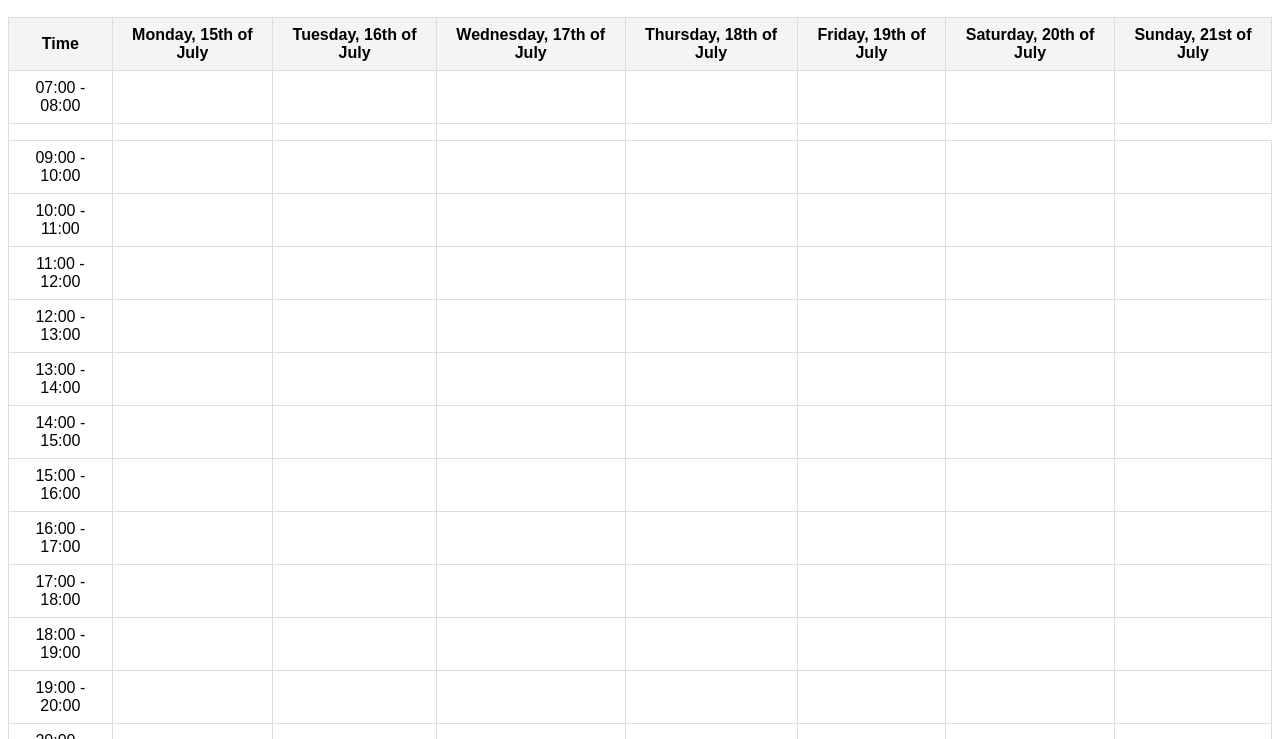
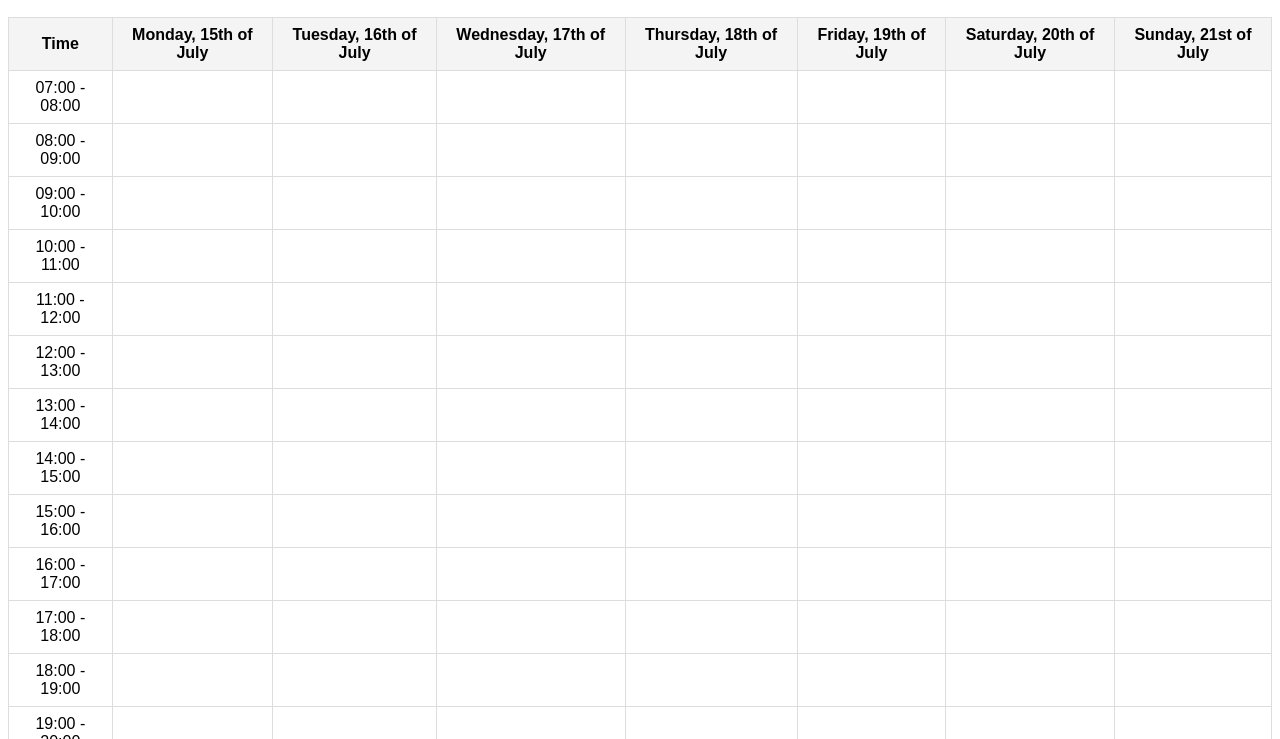
Before and after one commit to rngcarrypotter/schedule, a plain HTML site: page index.html in a window 1280 px wide. Shown: the part 61-800 px from the top of the page. Drawn offline with Linux system fonts and the light colour scheme.

Commit message:
Update index.html

```diff
--- a/index.html
+++ b/index.html
@@ -36,6 +36,7 @@
                 <td data-day="Sunday" data-time="07:00-08:00"></td>
             </tr>
             <tr>
+                <td>08:00 - 09:00</td>
                 <td data-day="Monday" data-time="08:00-09:00"></td>
                 <td data-day="Tuesday" data-time="08:00-09:00"></td>
                 <td data-day="Wednesday" data-time="08:00-09:00"></td>
```
